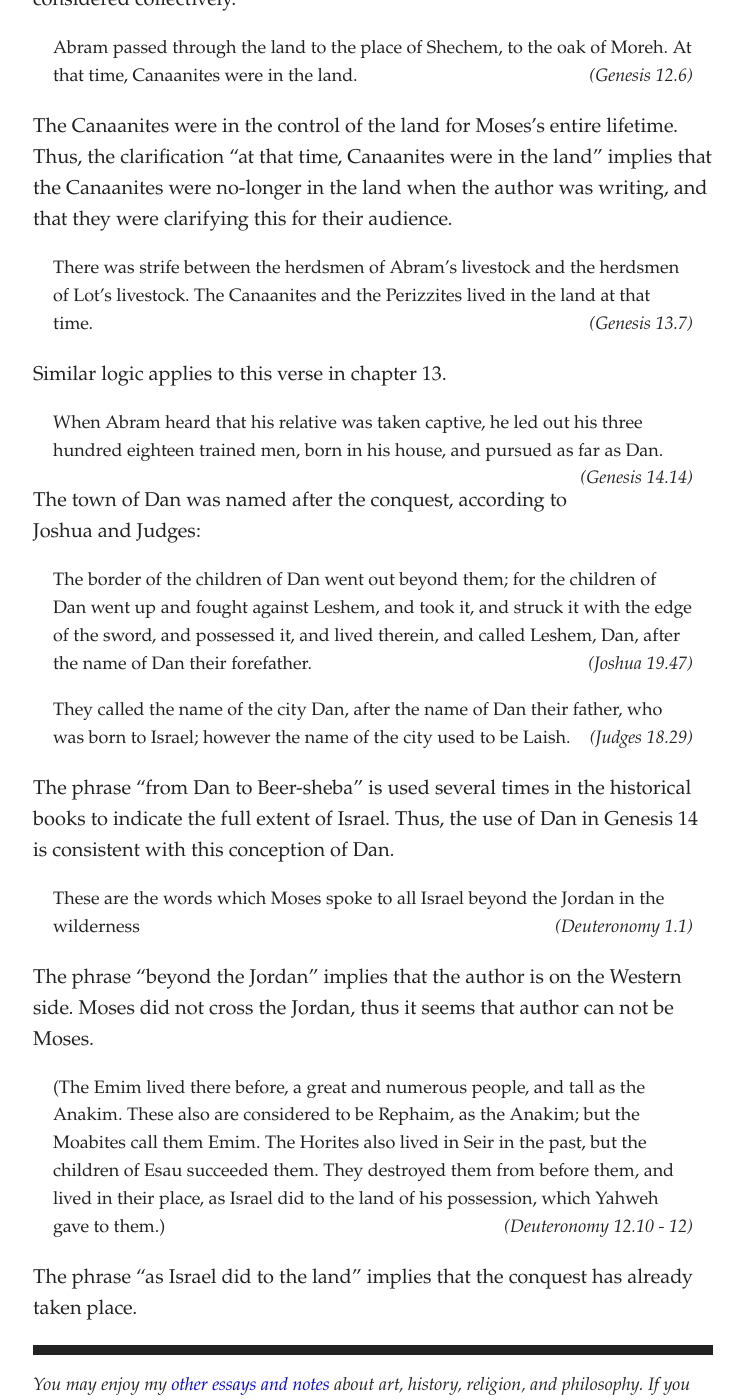
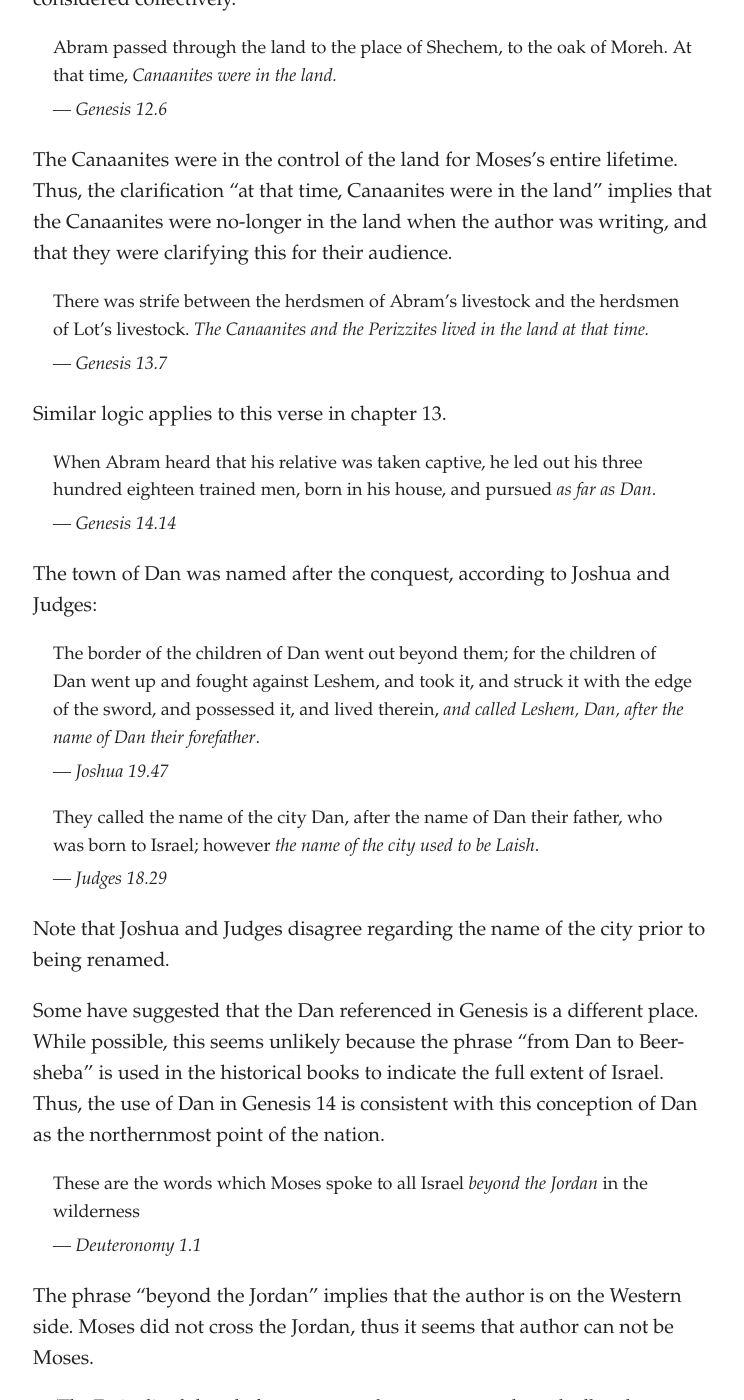
Before and after one commit to artsandmetaphysics/goodlifeodyssey, a Jekyll site: the page built from _documents/the-pentateuch.md, in a window 1280 px wide and 1400 px high, scrolled down 7048 px. Shown: the whole window, without its empty margins (267-1011 px from the left). Built offline with Jekyll 4.4.1, drawn with Linux system fonts in a browser that asks for light colours; some of the changed text lies outside the part shown.

Commit message:
Add italics to quotes

```diff
--- a/_documents/the-pentateuch.md
+++ b/_documents/the-pentateuch.md
@@ -225,41 +225,50 @@ There are a number of verses that are difficult to explain if it is believed tha
 Here is a list of some anachronistic verses which are difficult to explain if Moses authored the Pentateuch.  Note that traditionalists have devised explanations for all of these anachronisms, but I find that most of the explanations stretch plausibility, especially when all of these verses are considered collectively.
 
 <blockquote class="prose">
-<p>Abram passed through the land to the place of Shechem, to the oak of Moreh. At that time, Canaanites were in the land. <cite>(Genesis 12.6)</cite></p>
+<p>Abram passed through the land to the place of Shechem, to the oak of Moreh. At that time, <em>Canaanites were in the land.</em></p>
+<cite>— Genesis 12.6</cite>
 </blockquote>
 
 The Canaanites were in the control of the land for Moses’s entire lifetime.  Thus, the clarification “at that time, Canaanites were in the land” implies that the Canaanites were no-longer in the land when the author was writing, and that they were clarifying this for their audience.
 
 <blockquote class="prose">
-<p>There was strife between the herdsmen of Abram’s livestock and the herdsmen of Lot’s livestock. The Canaanites and the Perizzites lived in the land at that time. <cite>(Genesis 13.7)</cite></p>
+<p>There was strife between the herdsmen of Abram’s livestock and the herdsmen of Lot’s livestock. <em>The Canaanites and the Perizzites lived in the land at that time.</em></p>
+<cite>— Genesis 13.7</cite>
 </blockquote>
 
 Similar logic applies to this verse in chapter 13.
 
 <blockquote class="prose">
-<p>When Abram heard that his relative was taken captive, he led out his three hundred eighteen trained men, born in his house, and pursued as far as Dan. <cite>(Genesis 14.14)</cite></p>
+<p>When Abram heard that his relative was taken captive, he led out his three hundred eighteen trained men, born in his house, and pursued <em>as far as Dan</em>.</p>
+<cite>— Genesis 14.14</cite>
 </blockquote>
 
 The town of Dan was named after the conquest, according to Joshua and Judges:
 
 <blockquote class="prose">
-<p>The border of the children of Dan went out beyond them; for the children of Dan went up and fought against Leshem, and took it, and struck it with the edge of the sword, and possessed it, and lived therein, and called Leshem, Dan, after the name of Dan their forefather. <cite>(Joshua 19.47)</cite></p>
+<p>The border of the children of Dan went out beyond them; for the children of Dan went up and fought against Leshem, and took it, and struck it with the edge of the sword, and possessed it, and lived therein, <em>and called Leshem, Dan, after the name of Dan their forefather</em>.</p>
+<cite>— Joshua 19.47</cite>
 </blockquote>
 
 <blockquote class="prose">
-<p>They called the name of the city Dan, after the name of Dan their father, who was born to Israel; however the name of the city used to be Laish. <cite>(Judges 18.29)</cite></p>
+<p>They called the name of the city Dan, after the name of Dan their father, who was born to Israel; however <em>the name of the city used to be Laish</em>.</p>
+<cite>— Judges 18.29</cite>
 </blockquote>
 
-The phrase “from Dan to Beer-sheba” is used several times in the historical books to indicate the full extent of Israel.  Thus, the use of Dan in Genesis 14 is consistent with this conception of Dan.
+Note that Joshua and Judges disagree regarding the name of the city prior to being renamed.
+
+Some have suggested that the Dan referenced in Genesis is a different place.  While possible, this seems unlikely because the phrase “from Dan to Beer-sheba” is used in the historical books to indicate the full extent of Israel.  Thus, the use of Dan in Genesis 14 is consistent with this conception of Dan as the northernmost point of the nation.
 
 <blockquote class="prose">
-<p>These are the words which Moses spoke to all Israel beyond the Jordan in the wilderness <cite>(Deuteronomy 1.1)</cite></p>
+<p>These are the words which Moses spoke to all Israel <em>beyond the Jordan</em> in the wilderness</p>
+<cite>— Deuteronomy 1.1</cite>
 </blockquote>
 
 The phrase “beyond the Jordan” implies that the author is on the Western side.  Moses did not cross the Jordan, thus it seems that author can not be Moses.
 
 <blockquote class="prose">
-<p>(The Emim lived there before, a great and numerous people, and tall as the Anakim. These also are considered to be Rephaim, as the Anakim; but the Moabites call them Emim. The Horites also lived in Seir in the past, but the children of Esau succeeded them. They destroyed them from before them, and lived in their place, as Israel did to the land of his possession, which Yahweh gave to them.) <cite>(Deuteronomy 12.10 - 12)</cite></p>
+<p>(The Emim lived there before, a great and numerous people, and tall as the Anakim. These also are considered to be Rephaim, as the Anakim; but the Moabites call them Emim. The Horites also lived in Seir in the past, but the children of Esau succeeded them. They destroyed them from before them, and lived in their place, <em>as Israel did to the land of his possession, which Yahweh gave to them</em>.)</p>
+<cite>— Deuteronomy 12.10 - 12</cite>
 </blockquote>
 
 The phrase “as Israel did to the land” implies that the conquest has already taken place.
--- a/scripts/process.py
+++ b/scripts/process.py
@@ -77,7 +77,8 @@ def strip_quoting(line):
 
 
 def process_line(line):
-    return re.sub(r'\*([^*]*)\*', r'<em>\1</em>', line)
+    line_w_strongs = re.sub(r'\*\*([^*]*)\*\*', r'<strong>\1</strong>', line)
+    return re.sub(r'\*([^*]*)\*', r'<em>\1</em>', line_w_strongs)
 
 
 if __name__ == "__main__":
```
Also changed, not shown: other parts of _documents/the-pentateuch.md (+1 -1 lines), documents/the-pentateuch.md (+18 -16 lines).
